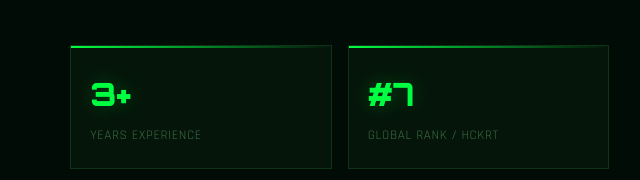
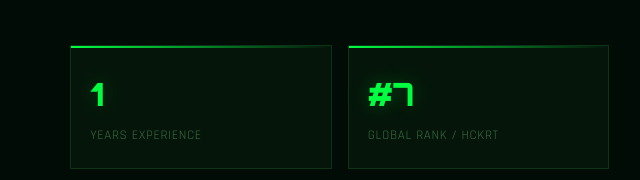
Before and after one commit to abhishekshrma24/abhishek, a plain HTML site: page index.html in a window 1280 px wide. Shown: the part 1111-1291 px from the top of the page, 594-1234 px from the left. Drawn offline with nearby package versions, Linux system fonts and the light colour scheme.

Commit message:
Update index.html

```diff
--- a/index.html
+++ b/index.html
@@ -479,7 +479,7 @@
     </div>
     <div class="stats-grid">
       <div class="stat-card">
-        <div class="stat-num">3+</div>
+        <div class="stat-num">1</div>
         <div class="stat-label">YEARS EXPERIENCE</div>
       </div>
       <div class="stat-card">
```
